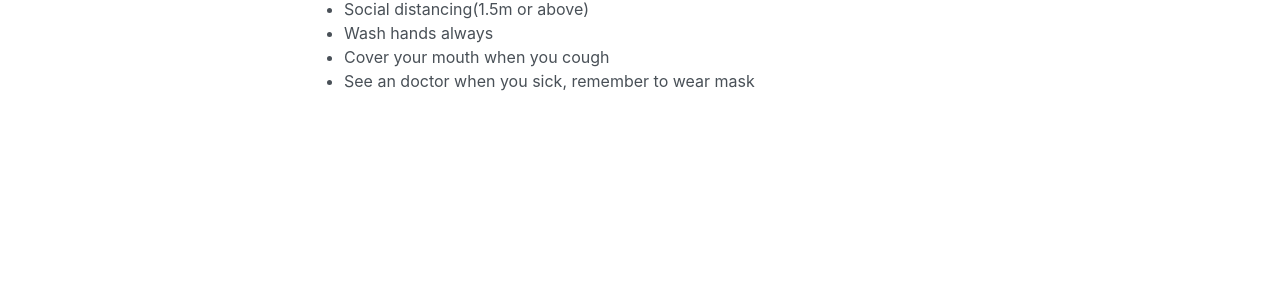
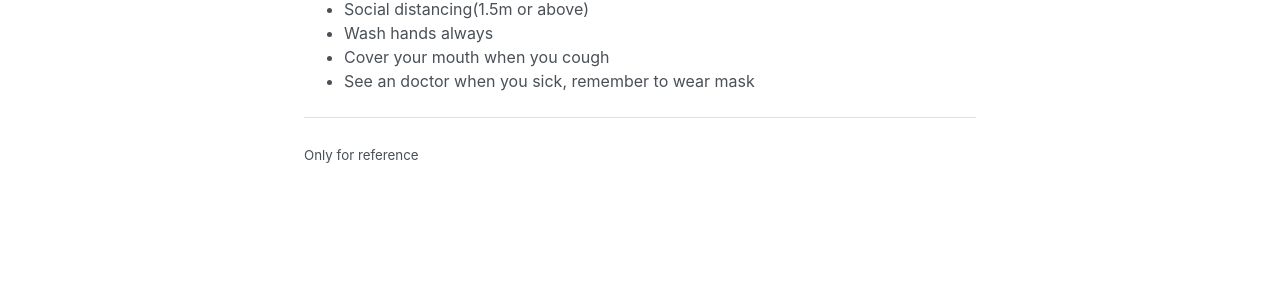
Before and after one commit to ttcps/ttcps.github.io, a Jekyll site: the page built from covid.html, in a window 1280 px wide. Shown: the part 416-723 px from the top of the page. Built offline with Jekyll 4.4.1, drawn with Linux system fonts in a browser that asks for light colours.

Commit message:
Update covid.html

```diff
--- a/covid.html
+++ b/covid.html
@@ -15,3 +15,5 @@ title: COVID-19
   <li>Cover your mouth when you cough</li>
   <li>See an doctor when you sick, remember to wear mask</li>
 </ul>
+<hr>
+<small>Only for reference</small>
```
